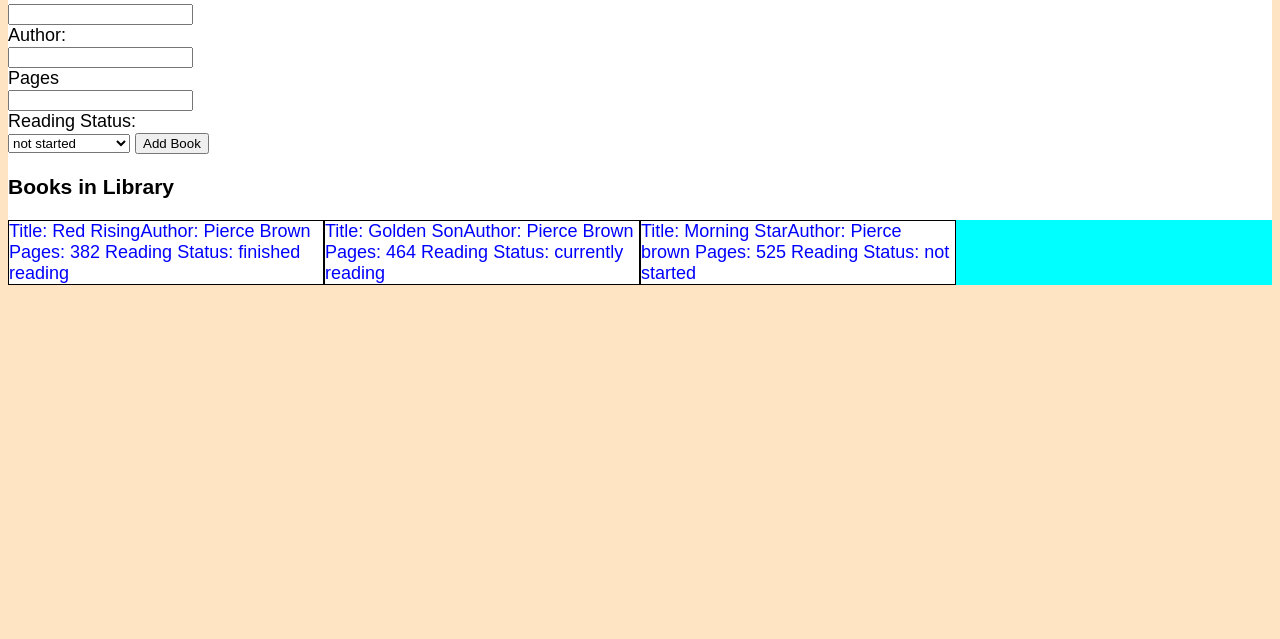
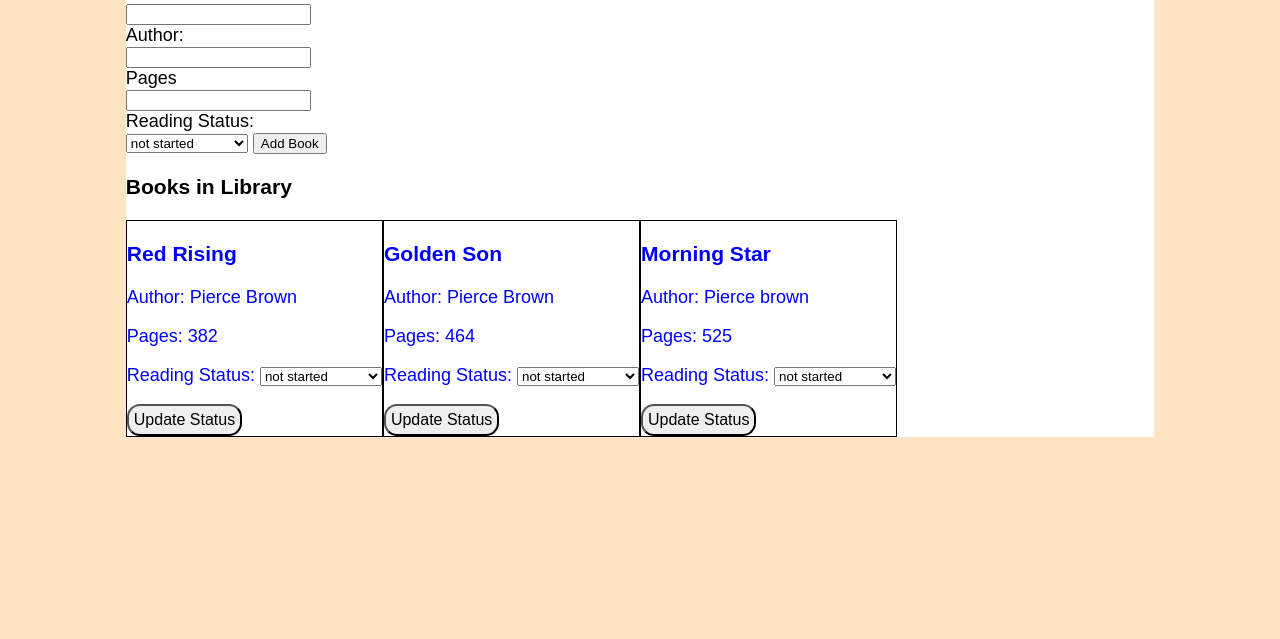
Before and after one commit to hao-codes/library, a plain HTML site: page index.html in a window 1280 px wide. Shown: the part 116-755 px from the top of the page. Drawn offline with Linux system fonts and the light colour scheme.

Commit message:
added button in bookcard

```diff
--- a/main.js
+++ b/main.js
@@ -30,6 +30,11 @@ function addBookToLibrary() {
 const bookTable = document.querySelector(".book-table");
 
 const addBookButton = document.querySelector("#add-book");
+
+function updateBookStatus() {
+
+}
+
 function createBookOverview(books) {
   // loop through array
   // display books in div class
@@ -45,8 +50,22 @@ function createBookOverview(books) {
   for (let i = 0; i < numberBooks; i++) {
     let bookCardDiv = document.createElement("div");
     bookCardDiv.className = "bookcard";
-    bookCardDiv.classList
-    bookCardDiv.innerHTML = "Title: " + books[i].title + "Author: " + books[i].author + " Pages: " + books[i].pages + " Reading Status: " + books[i].readStatus
+    //bookCardDiv.classList
+    bookCardDiv.innerHTML = `
+      <h3>${books[i].title}</h3>
+      <p>Author: ${books[i].author}</p>
+      <p>Pages: ${books[i].pages}</p>
+      <p> Reading Status: <select name="readingStatus" id="readingStatus">
+
+      <option value="not"> not started</option>
+      <option value="currently"> currently reading</option>
+      <option value="finished"> finished</option>
+
+  </select>
+  </p>
+      <button onclick="updateBookStatus()">Update Status</button>
+
+    `;
 
     bookTable.appendChild(bookCardDiv);
   }
@@ -79,5 +98,13 @@ function addBook() {
   console.log(myLibrary);
 }
 
+
+
+// TODO:
+// Add a button on each book’s display to remove the book from the library.
+// You will need to associate your DOM elements with the actual book objects in some way. One easy solution is giving them a data-attribute that corresponds to the index of the library array.
+// Add a button on each book’s display to change its read status.
+// To facilitate this you will want to create the function that toggles a book’s read status on your Book prototype instance.
+
 console.log(myLibrary);
 addBookButton.addEventListener('click', addBook);
--- a/style.css
+++ b/style.css
@@ -19,7 +19,7 @@ body {
 
 .book-table {
     flex: grid;
-    background-color: aqua;
+    background-color: white;
     border-color: blue;
     display: grid;
     grid-template-columns: repeat(4, 1fr);
```
Also changed, not shown: index.html (+0 -1 lines).
